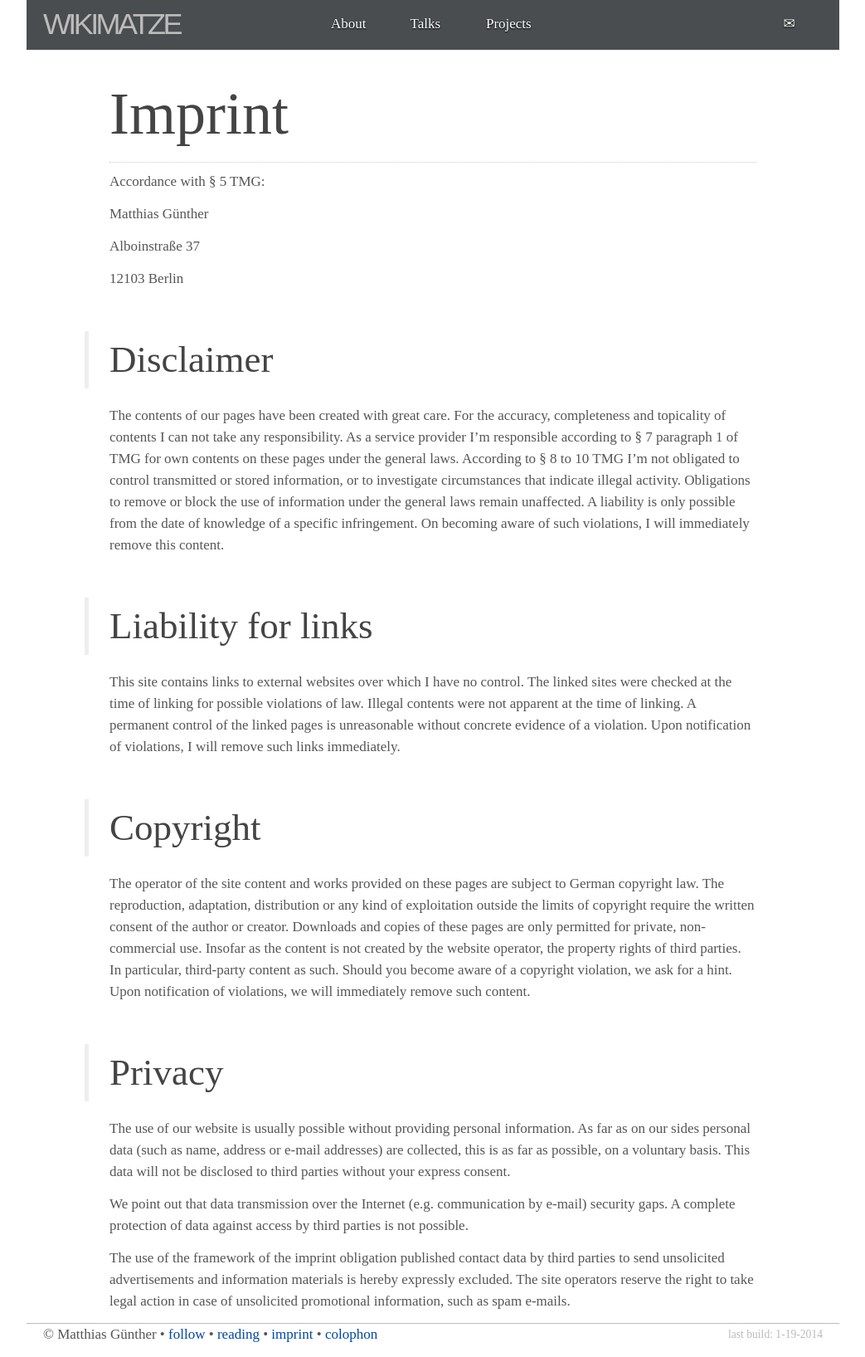
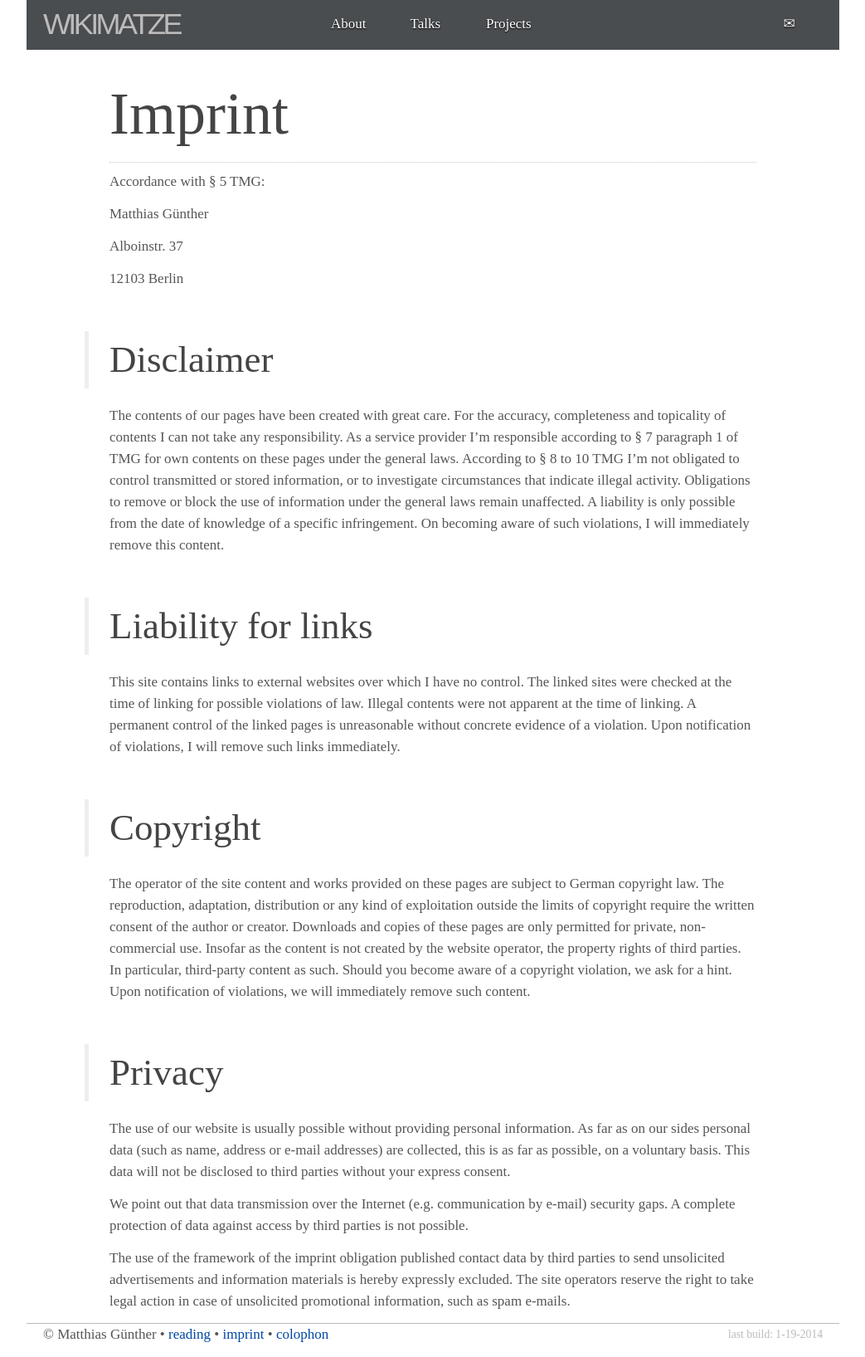
Before and after one commit to wikimatze/wikimatze.de, a Jekyll site: the page built from imprint.md, in a window 1280 px wide. Shown: the whole page at 83% size, without its empty margins (118-1161 px from the left). Built offline with Jekyll 4.4.1, drawn with Linux system fonts in a browser that asks for light colours; nearby versions of some CDN libraries; some web fonts are replaced; Markdown is read by kramdown in place of the engine named in the settings; comment, search, counter and statistics services are not loaded.

Commit message:
Small changes

```diff
--- a/_includes/sharing.html
+++ b/_includes/sharing.html
@@ -1,4 +1,4 @@
-<div class="right">
+<div class="pull_right">
   <a href="https://twitter.com/share" class="twitter-share-button" data-count="none" data-via="wikimatze">Tweet</a>
     <script type="text/javascript" src="http://platform.twitter.com/widgets.js"></script>
   <a href="http://twitter.com/wikimatze" class="twitter-follow-button" data-show-count="false">Follow wikimatze</a>
--- a/_layouts/layout.html
+++ b/_layouts/layout.html
@@ -82,8 +82,6 @@
   <footer class="row">
     <nav>
       &copy; Matthias Günther
-      &bull;
-      <a href="/follow.html">follow</a>
       &bull;
       <a href="/reading.html">reading</a>
       &bull;
--- a/imprint.md
+++ b/imprint.md
@@ -7,7 +7,7 @@ Accordance with § 5 TMG:
 
 Matthias Günther
 
-Alboinstraße 37
+Alboinstr. 37
 
 12103 Berlin
 
```
